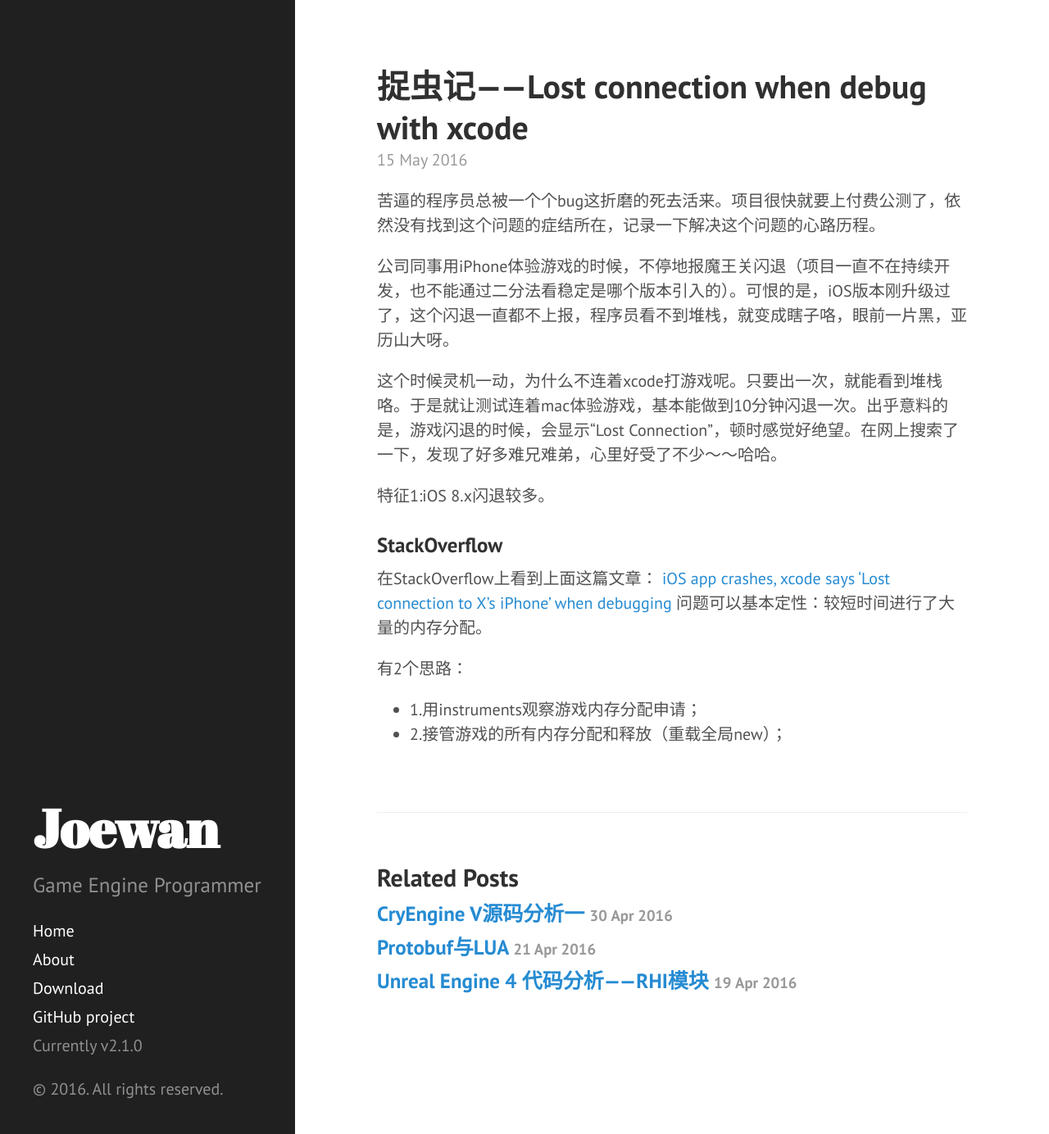
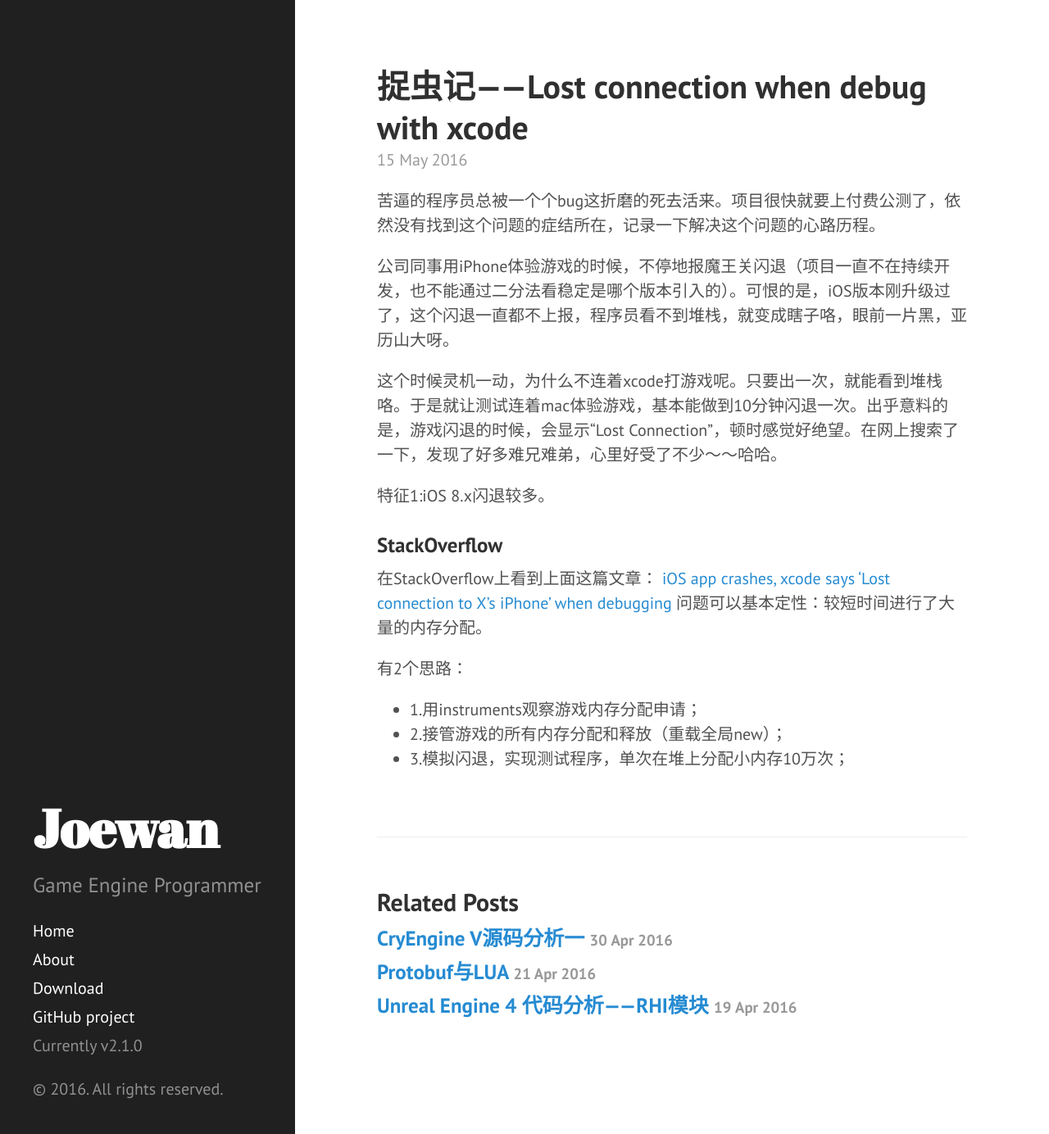
Before and after one commit to joewan/joewan.github.io, a Jekyll site: the page built from _posts/2016-05-15-lost-connection-when-debug-with-xcode.md, in a window 1280 px wide and 1384 px high. Shown: the whole window at 82% size. Built offline with Jekyll 4.4.1, drawn with Linux system fonts in a browser that asks for light colours.

Commit message:
捉虫记。

```diff
--- a/_posts/2016-05-15-lost-connection-when-debug-with-xcode.md
+++ b/_posts/2016-05-15-lost-connection-when-debug-with-xcode.md
@@ -20,3 +20,4 @@ title: 捉虫记——Lost connection when debug with xcode
 
 + 1.用instruments观察游戏内存分配申请；
 + 2.接管游戏的所有内存分配和释放（重载全局new）；
++ 3.模拟闪退，实现测试程序，单次在堆上分配小内存10万次；
```
